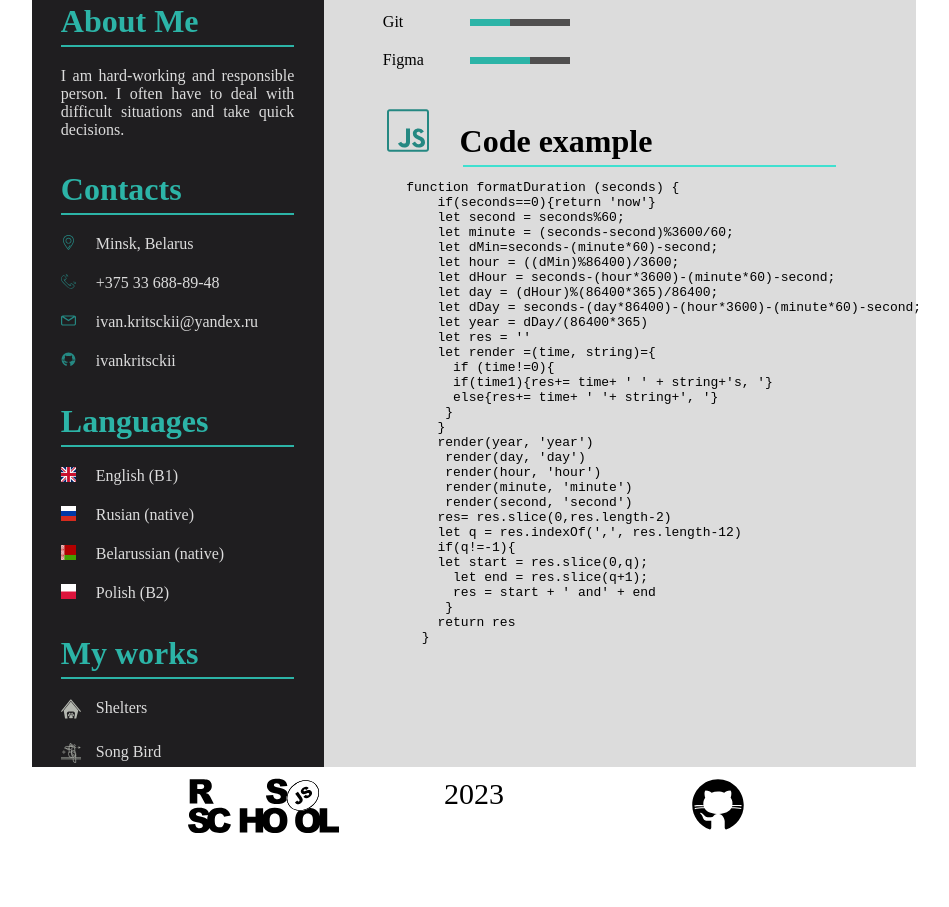
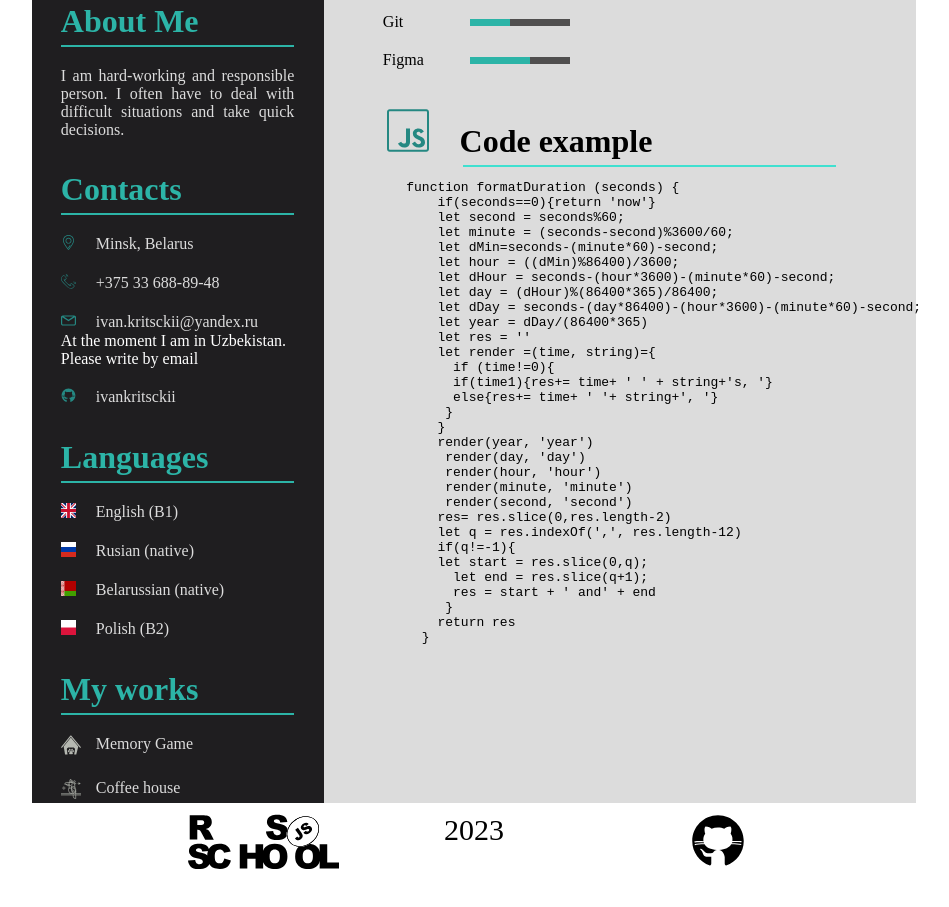
Before and after one commit to ivankritsckii/rsschool-cv, a plain HTML site: page index.html in a window 1280 px wide. Shown: the part 523-1430 px from the top of the page, without its empty margins (166-1115 px from the left). Before the commit the page ends 1408 px from the top, so only its background shows below. Drawn offline with Linux system fonts and the light colour scheme.

Commit message:
Update index.html
update

```diff
--- a/index.html
+++ b/index.html
@@ -47,6 +47,7 @@
                         <div class="contacti_icon"><img src="assets/email.svg" alt=""></div>
                         <div class="text">ivan.kritsckii@yandex.ru</div>
                     </div>
+                    At the moment I am in Uzbekistan. Please write by email
                     <div class="contact_wtaper">
                         <div class="contacti_icon"><img src="assets/github.svg" alt=""></div>
                         <div class="text">ivankritsckii</div>
@@ -77,11 +78,11 @@
                 <div class="contact">
                     <div class="contact_wtaper">
                         <div class="contacti_icon"><img src="assets/pets.svg" alt=""></div>
-                        <a class="text" href="https://rolling-scopes-school.github.io/ivankritsckii-JSFE2023Q1/shelter/main/"> Shelters</a>
+                        <a class="text" href="https://rolling-scopes-school.github.io/ivankritsckii-JSFEPRESCHOOL2023Q2/memory_game/index.html"> Memory Game</a>
                     </div>
                     <div class="contact_wtaper">
                         <div class="contacti_icon"><img src="assets/birds.svg" alt=""></div>
-                        <a class="text" href="https://rolling-scopes-school.github.io/ivankritsckii-JSFE2022Q3/songbird/"> Song Bird</a>
+                        <a class="text" href="https://rolling-scopes-school.github.io/ivankritsckii-JSFE2023Q4/coffee-house/index.html"> Coffee house</a>
                     </div>
                 </div>
             </div>
```
